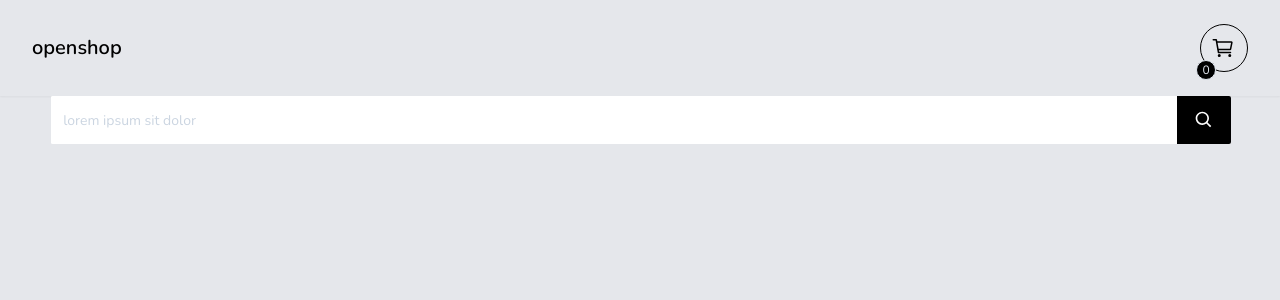
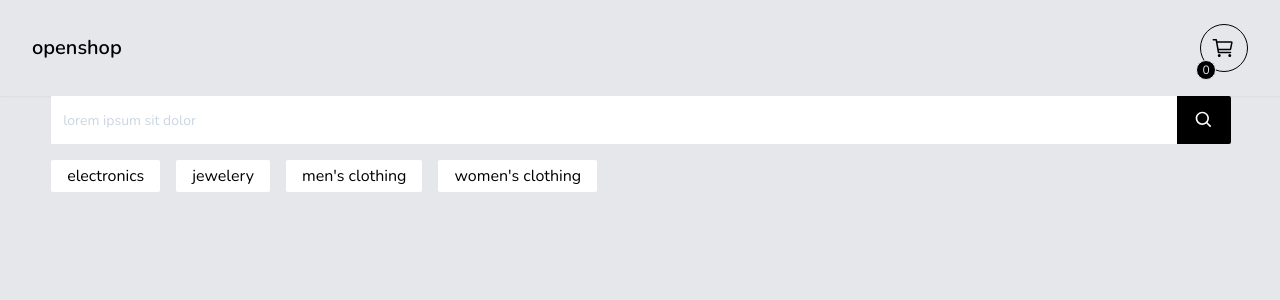
Before and after one commit to fnandesrafael/openshop, a React (Vite) app: page / in a window 1280 px wide. Shown: the top 300 px of the page. Built offline with nearby package versions, Linux system fonts and the light colour scheme; no server answers.

Commit message:
feat: code implementation for SearchTag component searchbox elements

```diff
--- a/src/App.tsx
+++ b/src/App.tsx
@@ -5,6 +5,7 @@ import getData from './api';
 import Header from './components/Header';
 import Cart from './components/Cart';
 import SearchBar from './components/SearchBar';
+import SearchTags from './components/SearchTag';
 
 function App() {
   const [canShowCart, setCanShowCart] = useState(false);
@@ -20,6 +21,7 @@ function App() {
 
       <section className="ml-[4%] flex flex-col gap-4">
         <SearchBar />
+        <SearchTags />
       </section>
     </div>
   );
--- a/src/components/SearchTag/SearchTags.tsx
+++ b/src/components/SearchTag/SearchTags.tsx
@@ -1,5 +1,59 @@
 import React from 'react';
 
 export default function SearchTags() {
-  return <div>SearchTags</div>;
+  return (
+    <div className="flex flex-row gap-4 rounded-sm">
+      <label
+        className="flex h-6 flex-col items-center justify-center rounded-sm bg-white p-4 hover:cursor-pointer hover:bg-slate-50"
+        htmlFor="electronics"
+      >
+        electronics
+        <input
+          className="hidden"
+          type="checkbox"
+          id="electronics"
+          role="searchbox"
+        />
+      </label>
+
+      <label
+        className="flex h-6 flex-col items-center justify-center rounded-sm bg-white p-4 hover:cursor-pointer hover:bg-slate-50"
+        htmlFor="jewelery"
+      >
+        jewelery
+        <input
+          className="hidden"
+          type="checkbox"
+          id="jewelery"
+          role="searchbox"
+        />
+      </label>
+
+      <label
+        className="flex h-6 flex-col items-center justify-center rounded-sm bg-white p-4 hover:cursor-pointer hover:bg-slate-50"
+        htmlFor="men's clothing"
+      >
+        men's clothing
+        <input
+          className="hidden"
+          type="checkbox"
+          id="men's clothing"
+          role="searchbox"
+        />
+      </label>
+
+      <label
+        className="flex h-6 flex-col items-center justify-center rounded-sm bg-white p-4 hover:cursor-pointer hover:bg-slate-50"
+        htmlFor="women's clothing"
+      >
+        women's clothing
+        <input
+          className="hidden"
+          type="checkbox"
+          id="women's clothing"
+          role="searchbox"
+        />
+      </label>
+    </div>
+  );
 }
```
